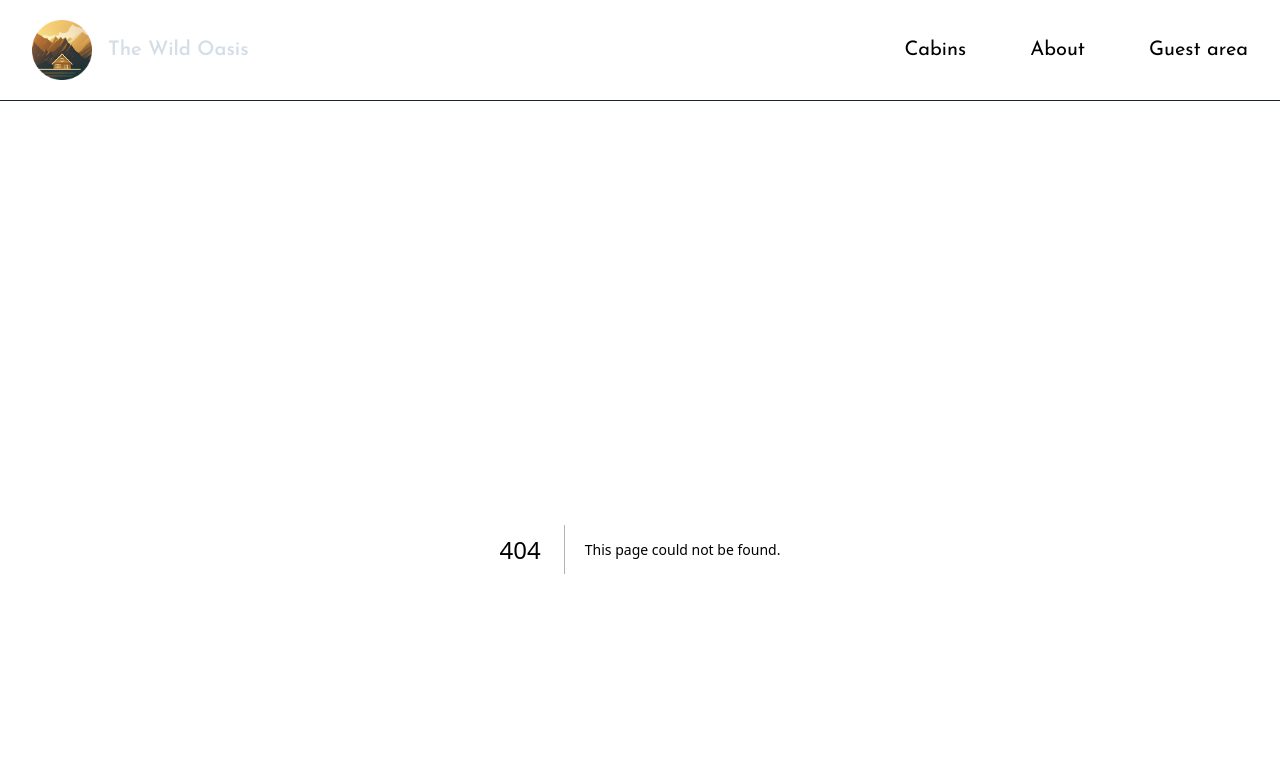
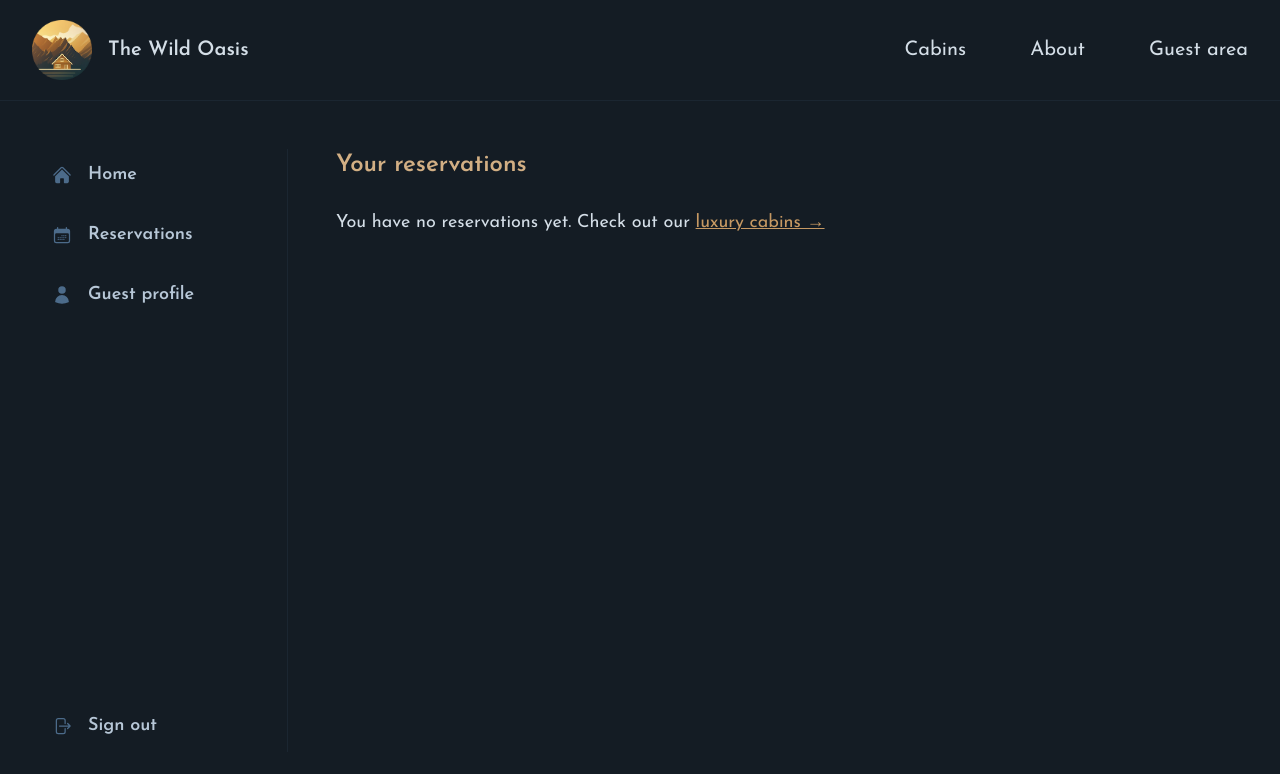
Before and after one commit to GDianaS/the-wild-oasis-website, a Next.js app: page /account/reservations in a window 1280 px wide. Before the commit this address had no page. Shown: the top 774 px of the page. Built offline with nearby package versions, Linux system fonts and the light colour scheme.

Commit message:
Account Pages + Nested Layout

```diff
--- /dev/null
+++ b/app/_components/DeleteReservation.js
@@ -0,0 +1,12 @@
+import { TrashIcon } from '@heroicons/react/24/solid';
+
+function DeleteReservation({ bookingId }) {
+  return (
+    <button className='group flex items-center gap-2 uppercase text-xs font-bold text-primary-300 flex-grow px-3 hover:bg-accent-600 transition-colors hover:text-primary-900'>
+      <TrashIcon className='h-5 w-5 text-primary-600 group-hover:text-primary-800 transition-colors' />
+      <span className='mt-1'>Delete</span>
+    </button>
+  );
+}
+
+export default DeleteReservation;
--- /dev/null
+++ b/app/_components/ReservationCard.js
@@ -0,0 +1,84 @@
+import { PencilSquareIcon } from '@heroicons/react/24/solid';
+import { format, formatDistance, isPast, isToday, parseISO } from 'date-fns'; //npm i date-fns
+import DeleteReservation from './DeleteReservation';
+
+export const formatDistanceFromNow = (dateStr) =>
+  formatDistance(parseISO(dateStr), new Date(), {
+    addSuffix: true,
+  }).replace('about ', '');
+
+function ReservationCard({ booking }) {
+  const {
+    id,
+    guestId,
+    startDate,
+    endDate,
+    numNights,
+    totalPrice,
+    numGuests,
+    status,
+    created_at,
+    cabins: { name, image },
+  } = booking;
+
+  return (
+    <div className='flex border border-primary-800'>
+      <div className='relative h-32 aspect-square'>
+        <img
+          src={image}
+          alt={`Cabin ${name}`}
+          className='object-cover border-r border-primary-800'
+        />
+      </div>
+
+      <div className='flex-grow px-6 py-3 flex flex-col'>
+        <div className='flex items-center justify-between'>
+          <h3 className='text-xl font-semibold'>
+            {numNights} nights in Cabin {name}
+          </h3>
+          {isPast(new Date(startDate)) ? (
+            <span className='bg-yellow-800 text-yellow-200 h-7 px-3 uppercase text-xs font-bold flex items-center rounded-sm'>
+              past
+            </span>
+          ) : (
+            <span className='bg-green-800 text-green-200 h-7 px-3 uppercase text-xs font-bold flex items-center rounded-sm'>
+              upcoming
+            </span>
+          )}
+        </div>
+
+        <p className='text-lg text-primary-300'>
+          {format(new Date(startDate), 'EEE, MMM dd yyyy')} (
+          {isToday(new Date(startDate))
+            ? 'Today'
+            : formatDistanceFromNow(startDate)}
+          ) &mdash; {format(new Date(endDate), 'EEE, MMM dd yyyy')}
+        </p>
+
+        <div className='flex gap-5 mt-auto items-baseline'>
+          <p className='text-xl font-semibold text-accent-400'>${totalPrice}</p>
+          <p className='text-primary-300'>&bull;</p>
+          <p className='text-lg text-primary-300'>
+            {numGuests} guest{numGuests > 1 && 's'}
+          </p>
+          <p className='ml-auto text-sm text-primary-400'>
+            Booked {format(new Date(created_at), 'EEE, MMM dd yyyy, p')}
+          </p>
+        </div>
+      </div>
+
+      <div className='flex flex-col border-l border-primary-800 w-[100px]'>
+        <a
+          href={`/account/reservations/edit/${id}`}
+          className='group flex items-center gap-2 uppercase text-xs font-bold text-primary-300 border-b border-primary-800 flex-grow px-3 hover:bg-accent-600 transition-colors hover:text-primary-900'
+        >
+          <PencilSquareIcon className='h-5 w-5 text-primary-600 group-hover:text-primary-800 transition-colors' />
+          <span className='mt-1'>Edit</span>
+        </a>
+        <DeleteReservation bookingId={id} />
+      </div>
+    </div>
+  );
+}
+
+export default ReservationCard;
--- /dev/null
+++ b/app/_components/SelectCountry.js
@@ -0,0 +1,28 @@
+import { getCountries } from '@/app/_lib/data-service';
+
+// Let's imagine your colleague already built this component 😃
+
+async function SelectCountry({ defaultCountry, name, id, className }) {
+  const countries = await getCountries();
+  const flag =
+    countries.find((country) => country.name === defaultCountry)?.flag ?? '';
+
+  return (
+    <select
+      name={name}
+      id={id}
+      // Here we use a trick to encode BOTH the country name and the flag into the value. Then we split them up again later in the server action
+      defaultValue={`${defaultCountry}%${flag}`}
+      className={className}
+    >
+      <option value=''>Select country...</option>
+      {countries.map((c) => (
+        <option key={c.name} value={`${c.name}%${c.flag}`}>
+          {c.name}
+        </option>
+      ))}
+    </select>
+  );
+}
+
+export default SelectCountry;
--- /dev/null
+++ b/app/_components/SideNavigation.js
@@ -0,0 +1,51 @@
+import {
+  CalendarDaysIcon,
+  HomeIcon,
+  UserIcon,
+} from '@heroicons/react/24/solid';
+import SignOutButton from './SignOutButton';
+import Link from 'next/link';
+
+const navLinks = [
+  {
+    name: 'Home',
+    href: '/account',
+    icon: <HomeIcon className='h-5 w-5 text-primary-600' />,
+  },
+  {
+    name: 'Reservations',
+    href: '/account/reservations',
+    icon: <CalendarDaysIcon className='h-5 w-5 text-primary-600' />,
+  },
+  {
+    name: 'Guest profile',
+    href: '/account/profile',
+    icon: <UserIcon className='h-5 w-5 text-primary-600' />,
+  },
+];
+
+function SideNavigation() {
+  return (
+    <nav className='border-r border-primary-900'>
+      <ul className='flex flex-col gap-2 h-full text-lg'>
+        {navLinks.map((link) => (
+          <li key={link.name}>
+            <Link
+              className={`py-3 px-5 hover:bg-primary-900 hover:text-primary-100 transition-colors flex items-center gap-4 font-semibold text-primary-200`}
+              href={link.href}
+            >
+              {link.icon}
+              <span>{link.name}</span>
+            </Link>
+          </li>
+        ))}
+
+        <li className='mt-auto'>
+          <SignOutButton />
+        </li>
+      </ul>
+    </nav>
+  );
+}
+
+export default SideNavigation;
--- /dev/null
+++ b/app/_components/SignInButton.js
@@ -0,0 +1,15 @@
+function SignInButton() {
+  return (
+    <button className='flex items-center gap-6 text-lg border border-primary-300 px-10 py-4 font-medium'>
+      <img
+        src='https://authjs.dev/img/providers/google.svg'
+        alt='Google logo'
+        height='24'
+        width='24'
+      />
+      <span>Continue with Google</span>
+    </button>
+  );
+}
+
+export default SignInButton;
--- /dev/null
+++ b/app/_components/SignOutButton.js
@@ -0,0 +1,12 @@
+import { ArrowRightStartOnRectangleIcon } from '@heroicons/react/24/solid';
+
+function SignOutButton() {
+  return (
+    <button className='py-3 px-5 hover:bg-primary-900 hover:text-primary-100 transition-colors flex items-center gap-4 font-semibold text-primary-200 w-full'>
+      <ArrowRightStartOnRectangleIcon className='h-5 w-5 text-primary-600' />
+      <span>Sign out</span>
+    </button>
+  );
+}
+
+export default SignOutButton;
--- /dev/null
+++ b/app/account/layout.js
@@ -0,0 +1,10 @@
+import SideNavigation from "@/app/_components/SideNavigation";
+
+export default function Layout({children}){
+    return(
+        <div className="grid grid-cols-[16rem_1fr] h-full gap-12">
+            <SideNavigation/>
+            <div>{children}</div>
+        </div>
+    )
+}
--- a/app/account/page.js
+++ b/app/account/page.js
@@ -4,6 +4,8 @@ export const metadata={
 
 export default function Page(){
     return(
-        <h1>Your Account</h1>
+        <h2 className="font-semibold text-2xl text-accent-400 mb-7">
+        Welcome, Jonas
+      </h2>
     )
 }
--- /dev/null
+++ b/app/account/profile/page.js
@@ -0,0 +1,74 @@
+import SelectCountry from "@/app/_components/SelectCountry";
+
+export const metadata = {
+  title: 'Update Profile'
+}
+
+export default function Page() {
+  // CHANGE
+  const countryFlag = "pt.jpg";
+  const nationality = "portugal";
+
+  return (
+    <div>
+      <h2 className="font-semibold text-2xl text-accent-400 mb-4">
+        Update your guest profile
+      </h2>
+
+      <p className="text-lg mb-8 text-primary-200">
+        Providing the following information will make your check-in process
+        faster and smoother. See you soon!
+      </p>
+
+      <form className="bg-primary-900 py-8 px-12 text-lg flex gap-6 flex-col">
+        <div className="space-y-2">
+          <label>Full name</label>
+          <input
+            disabled
+            className="px-5 py-3 bg-primary-200 text-primary-800 w-full shadow-sm rounded-sm disabled:cursor-not-allowed disabled:bg-gray-600 disabled:text-gray-400"
+          />
+        </div>
+
+        <div className="space-y-2">
+          <label>Email address</label>
+          <input
+            disabled
+            className="px-5 py-3 bg-primary-200 text-primary-800 w-full shadow-sm rounded-sm disabled:cursor-not-allowed disabled:bg-gray-600 disabled:text-gray-400"
+          />
+        </div>
+
+        <div className="space-y-2">
+          <div className="flex items-center justify-between">
+            <label htmlFor="nationality">Where are you from?</label>
+            <img
+              src={countryFlag}
+              alt="Country flag"
+              className="h-5 rounded-sm"
+            />
+          </div>
+
+          <SelectCountry
+            name="nationality"
+            id="nationality"
+            className="px-5 py-3 bg-primary-200 text-primary-800 w-full shadow-sm rounded-sm"
+            defaultCountry={nationality}
+          />
+        </div>
+
+        <div className="space-y-2">
+          <label htmlFor="nationalID">National ID number</label>
+          <input
+            name="nationalID"
+            className="px-5 py-3 bg-primary-200 text-primary-800 w-full shadow-sm rounded-sm"
+          />
+        </div>
+
+        <div className="flex justify-end items-center gap-6">
+          <button className="bg-accent-500 px-8 py-4 text-primary-800 font-semibold hover:bg-accent-600 transition-all disabled:cursor-not-allowed disabled:bg-gray-500 disabled:text-gray-300">
+            Update profile
+          </button>
+        </div>
+      </form>
+    </div>
+  );
+}
--- /dev/null
+++ b/app/account/reservations/page.js
@@ -0,0 +1,33 @@
+import ReservationCard from "@/app/_components/ReservationCard";
+
+export const metadata = {
+  title: 'Reservations'
+}
+
+export default function Page() {
+  // CHANGE
+  const bookings = [];
+
+  return (
+    <div>
+      <h2 className="font-semibold text-2xl text-accent-400 mb-7">
+        Your reservations
+      </h2>
+
+      {bookings.length === 0 ? (
+        <p className="text-lg">
+          You have no reservations yet. Check out our{" "}
+          <a className="underline text-accent-500" href="/cabins">
+            luxury cabins &rarr;
+          </a>
+        </p>
+      ) : (
+        <ul className="space-y-6">
+          {bookings.map((booking) => (
+            <ReservationCard booking={booking} key={booking.id} />
+          ))}
+        </ul>
+      )}
+    </div>
+  );
+}
--- a/app/layout.js
+++ b/app/layout.js
@@ -31,8 +31,8 @@ export default function RootLayout({children}){
 
                 <Header/>
 
-                <div className="flex-1 px-8 py-12">
-                    <main className="max-w-7xl mx-auto">
+                <div className="flex-1 px-8 py-12 grid">
+                    <main className="max-w-7xl mx-auto w-full">
                         {children}
                     </main>
                 </div>
--- a/package.json
+++ b/package.json
@@ -10,6 +10,7 @@
   },
   "dependencies": {
     "@heroicons/react": "^2.2.0",
+    "date-fns": "^4.1.0",
     "next": "16.0.1",
     "react": "19.2.0",
     "react-dom": "19.2.0"
```
Also changed, not shown: 1 other file (tests, documents, lock files or other folders).
